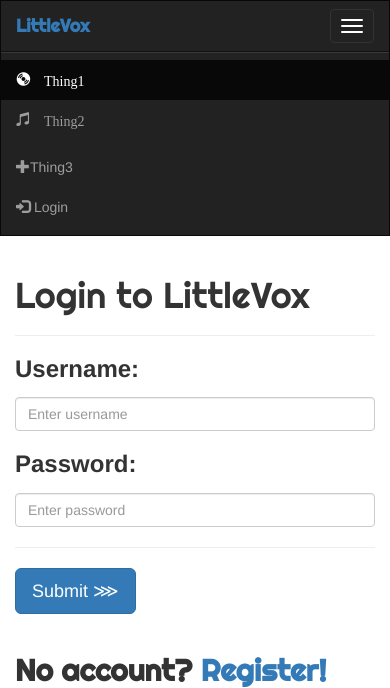
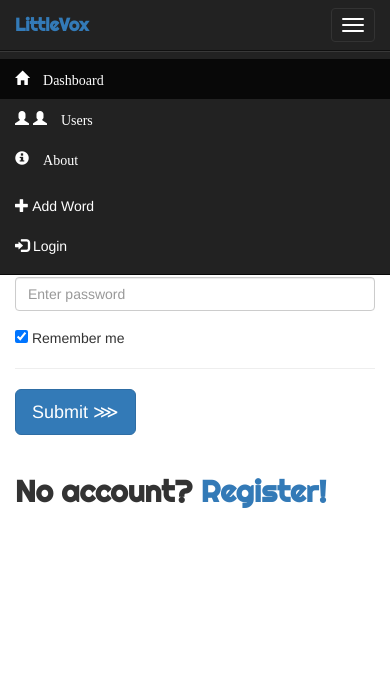
Before and after one commit to cstin854/littlevox, a Django app: page /outline/login/ in a window 390 px wide, after a click that opens the changed part. Shown: the top 688 px of the page. Run offline with Django 3.2, Linux system fonts and the light colour scheme; some libraries are stand-ins or nearby versions.

Commit message:
done a lot since last commit. worked a lot on the navbar, it is now static to look better and be more functional on mobile. More of the links on top are actually hooked up. Changed link text color to white on the navbar as well.
Added never cache capability to one of the views, should extend this to all views.

```diff
--- a/littlevox/outline/templates/outline/base.html
+++ b/littlevox/outline/templates/outline/base.html
@@ -25,7 +25,7 @@
         {% include 'outline/error_modal_body.html' %}
     {% endif %}
 
-    <nav class="navbar navbar-inverse">
+    <nav class="navbar navbar-inverse  navbar-fixed-top">
         <div class="container-fluid">
             <div class="navbar-header">
                 <button type="button" class="navbar-toggle" data-toggle="collapse" data-target="#myNavbar">
@@ -41,34 +41,44 @@
 
             <div class="collapse navbar-collapse" id="myNavbar">
                 <ul class="nav navbar-nav">
-                    <li class="active">
-                        <a href="#">
-                            <span class="glyphicon glyphicon-cd" aria-hidden="True">&nbsp;Thing1</span>
+                    <li class="active" style="color: #FFFFFF;">
+                        <a href="
+                            {% if request.user.username %}/outline/user/{{ request.user.username }}/
+                            {% else %}{% url 'outline:index' %}
+                            {% endif %}">
+                            <span class="glyphicon glyphicon-home" aria-hidden="True">&nbsp;Dashboard</span>
                         </a>
                     </li>
                     <li class="">
-                        <a href="#">
-                            <span class="glyphicon glyphicon-music" aria-hidden="True">&nbsp;Thing2</span>
+                        <a href="{% url 'outline:users' %}" style="color: #FFFFFF;">
+                            <span class="glyphicon glyphicon-user" aria-hidden="True"></span>
+                                <span class="glyphicon glyphicon-user" aria-hidden="True">&nbsp;Users</span>
                         </a>
                     </li>
+                    <li class="">
+                        <a href="#" style="color: #FFFFFF;">
+                                <span class="glyphicon glyphicon-info-sign" aria-hidden="True">&nbsp;About</span>
+                        </a>
+                    </li>
+
                 </ul>
 
                 <ul class="nav navbar-nav navbar-right">
-                    <li><a href="#"><span class="glyphicon glyphicon-plus"></span>Thing3</a></li>
+                    <li><a href="#" style="color: #FFFFFF;"><span class="glyphicon glyphicon-plus"></span> Add Word</a></li>
                     {% if request.user.username %}
                     <li>
-                        <a href="{% url 'outline:logout' %}"><span class="glyphicon glyphicon-log-out"></span>
+                        <a href="{% url 'outline:logout' %}" style="color: #FFFFFF;"><span class="glyphicon glyphicon-log-out"></span>
                             &nbsp;Logout ({{ request.user.username }})
                         </a>
                     </li>
                     {% else %}
-                    <li><a href="{% url 'outline:login' %}"><span class="glyphicon glyphicon-log-in"></span>&nbsp;Login</a></li>
+                    <li><a href="{% url 'outline:login' %}" style="color: #FFFFFF;"><span class="glyphicon glyphicon-log-in"></span>&nbsp;Login</a></li>
                     {% endif %}
                 </ul>
             </div>
         </div>
     </nav>
-
+    <br><br>
     {% block body %}
     {% endblock %}
 
--- a/littlevox/outline/templates/outline/login_form.html
+++ b/littlevox/outline/templates/outline/login_form.html
@@ -17,6 +17,7 @@
             <input type="password" class="form-control" required id="id_password" placeholder="Enter password"
                    name="password">
         </div>
+        <input type="checkbox" name="remember_me" value="True" checked> Remember me
         <hr>
         <div class="btn-group btn-group-lg">
             <button type="submit" class="btn btn-primary">Submit &#8921;</button>
--- a/littlevox/outline/views.py
+++ b/littlevox/outline/views.py
@@ -3,12 +3,16 @@ from django.http import HttpResponse
 from .models import Child, Word, ItemListObject
 from django.contrib.auth.models import User
 from django.views.generic import View
+from django.views.decorators.cache import patch_cache_control
+from functools import wraps
 from .forms import UserForm, UserLogin
+from django.urls import reverse
 from django.shortcuts import redirect
 from django.contrib.auth import authenticate, login, logout
 from math import ceil as ceiling
 from .simple_search import get_matches
 from random import sample
+from django.views.decorators.cache import cache_control
 
 
 # Create your views here.
@@ -46,35 +50,45 @@ def logout_view(request):
 # TODO: get_object_or_404 with user
 # this view is just used for testing permissions stuff.
 # Can eventually be deleted.
-def user_junk(request, user, child=None, word=None):
-    html = ''
-    for dude in User.objects.all():
-        html += '<br><h1>' + str(dude) + '</h1>'
-        if dude.viewer_set.all():
-            html += '<br>Restricted profile!'
-            html += ' Can ' + str(user) + ' access? '
-            for viewer in dude.viewer_set.all():
-                html += str(user in str(viewer.viewer))
-        else:
-            html += 'Unrestricted profile!'
-    return HttpResponse(html + '<br><br><h1>User accessing content: ' + str(user) + '</h1>')
+def user_junk(request, user):
+    context = dict()
+    context['title'] = str(user)
+    context['intro_text'] = "Permissions for this user."
+    try:
+        user = User.objects.get(username=user)
+    except:
+        request.session['error_message'] = "No such user."
+        return redirect('outline:users')
+    if User.objects.get(username=user).viewer_set.all():
+        context['content'] = "This user has set permissions."
+        context['list_of_items'] = ItemListObject(title="Permy perm.")
+    else:
+        context['content'] = 'This user has NOT set permissions. Profile is public.'
+        context['list_of_items'] = []
+    return itemlist(request, context)
 
 
 # As of now, this defines a view showing all users.
 # Eventually, this should be changed to have a search function, which should, in turn, utilize
 # the functionality of simple_search.py.
+@cache_control(max_age=0, no_cache=True, no_store=True, must_revalidate=True)
 def users(request):
-    # If landing on the page with GET method
 
     DEFAULT_SEARCH_RESULTS = 15
+    context = dict()
 
+    if 'error_message' in request.session:
+        context['error_message'] = request.session['error_message']
+        del request.session['error_message']
+        request.session.modified = True
+
+    # If landing on the page with GET method
     if not request.POST:
         # TODO: Change this next line when Users have an attribute for 'searchable'
-        folks = sample(list(User.objects.all()), 12)  # Getting a list of all User objects
+        folks = sample(list(User.objects.all()), 9)  # Getting a sample of User objects
         user_items = []  # Initializing an empty list to all ItemListObject representations of Users.
         for folk in folks:
             user_items.append(user_to_itemlist_item(folk))
-        context = dict()
         context['num_per_row'] = 4
         context['title'] = 'All users'
         context['intro_text'] = 'List of all users.'
@@ -83,7 +97,6 @@ def users(request):
         return itemlist(request, context)
     # Otherwise, if requesting the page with POST:
     else:
-        context = dict()
         context['number_per_row'] = 3
         context['title'] = 'Search results (' + request.POST['query'] + ')'
         matches = get_matches(request.POST['query'], User.objects.all(), DEFAULT_SEARCH_RESULTS)
@@ -108,12 +121,20 @@ def user_to_itemlist_item(user):
 def login_view(request):
     # If POST
     if request.POST:
+
+        #Gets username and password from POST data.
         username = request.POST['username']
         password = request.POST['password']
         # Authenticate the user
         user = authenticate(request, username=username, password=password)
         # If the user exists and is active, redirect to index with welcome message.
         if user is not None and user.is_active:
+            # TODO: This is not working!
+            if not request.POST.get('remember_me', None):
+                print('Do something! User requested not to be remembered.')
+            else:
+                print('Do something! Used requested to be remembered.')
+            # Logs the user in.
             login(request, user)
             return index(request, {'error_title': 'Welcome '+username+'!', 'error_message': 'You have been logged in.'})
         # Otherwise, redirect back to the login screen with an error message.
@@ -252,11 +273,11 @@ def itemlist(request, context={}):
     # at 4 (at 6, buttons become "crunched").
 
     try:
-        context['num_per_row']
+        context['num_per_row'] = context['num_per_row']
     except KeyError:
         context['num_per_row'] = 3
 
-    if 12 % context['num_per_row'] != 0 or context['num_per_row'] > 4:
+    if 12 % int(context['num_per_row']) != 0 or int(context['num_per_row']) > 4:
         context['num_per_row'] = 3
 
     # Using itemlist_gridder to create a 2d list
@@ -269,12 +290,16 @@ def itemlist(request, context={}):
 
 
 def all_child_list(request):
-    children = Child.objects.all()
+    children = sample(list(Child.objects.all()), min(20, len(Child.objects.all())))
     child_items = []
     for child in children:
         child_items.append(child.as_itemlist_item())
-    return itemlist(request, num_per_row=2, title='All children',
-                    intro_text="List of all children", list_of_items=child_items)
+    context = dict()
+    context['num_per_row'] = 3
+    context['title'] = 'All children'
+    context['intro_text'] = 'List of all children. For development only.'
+    context['list_of_items'] = child_items
+    return itemlist(request, context)
 
 
 # This function creates a grid of ItemListObject(s), given a list of ItemListObject(s).
```
Also changed, not shown: littlevox/outline/models.py (+10 -4 lines), littlevox/outline/templates/outline/list_template.html (+11 -5 lines), littlevox/db.sqlite3.
